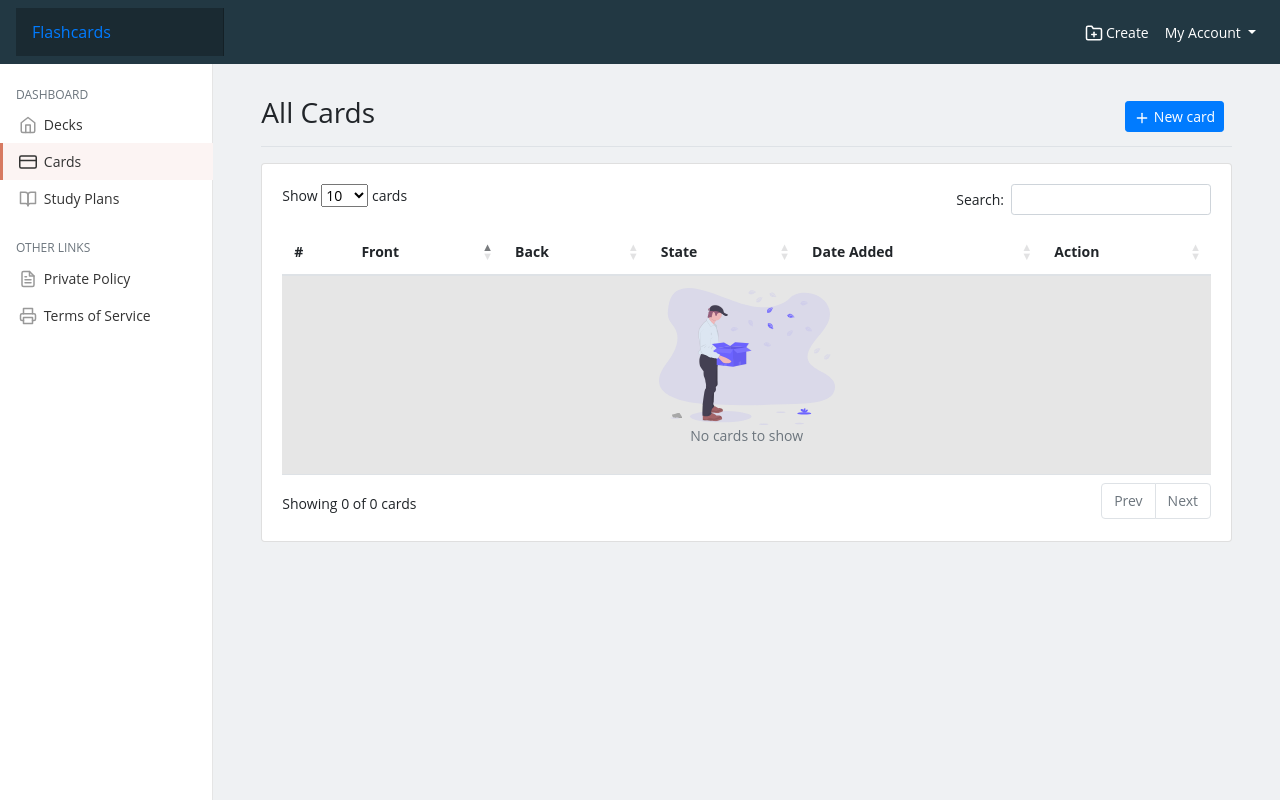
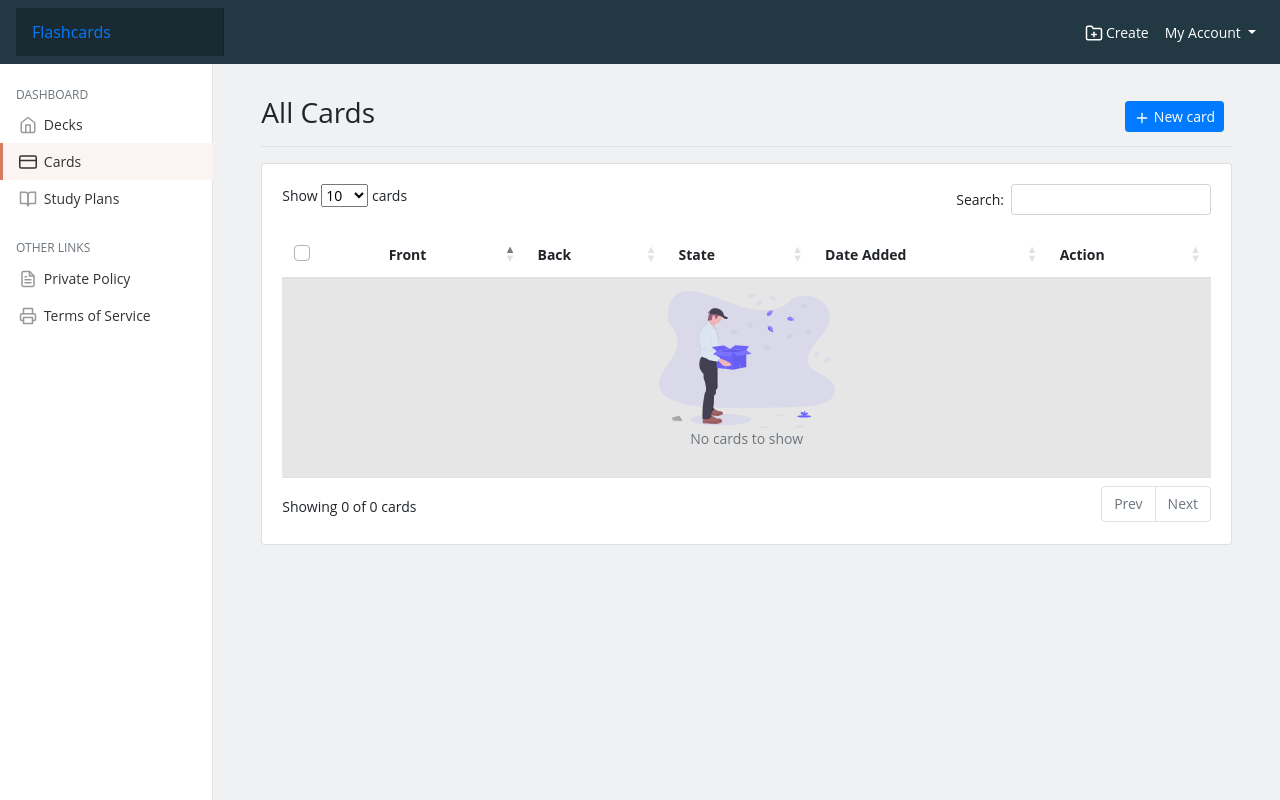
Before and after one commit to Victornguli/flashlearn, a Flask app: page /cards in a window 1280 px wide. Run offline with Flask 2, Linux system fonts and the light colour scheme; the visitor is signed in with stand-in values (Sample User, id 1); data comes from the database, SQL or seed files in the repository; data that the repository does not hold is empty; some libraries are stand-ins or nearby versions.

Commit message:
add checkbox controls for plan and cards tables

```diff
--- a/flashlearn/templates/base.html
+++ b/flashlearn/templates/base.html
@@ -13,7 +13,6 @@
     <link rel="stylesheet" href="https://cdn.datatables.net/1.10.21/css/dataTables.bootstrap4.min.css">
     <link href="https://cdn.jsdelivr.net/npm/select2@4.1.0-beta.1/dist/css/select2.min.css" rel="stylesheet" />
     <link rel="stylesheet" href="https://cdn.datatables.net/responsive/2.2.5/css/responsive.bootstrap4.min.css">
-    <link rel="stylesheet" href="https://cdn.datatables.net/select/1.3.1/css/select.dataTables.min.css">
     <link rel="stylesheet" href="{{ url_for('static', filename='css/main.css')}}">
     {% endblock %}
 </head>
--- a/flashlearn/templates/dashboard/cards/_cards.html
+++ b/flashlearn/templates/dashboard/cards/_cards.html
@@ -37,7 +37,12 @@
                 class="custom-dt table table-responsive-md table-striped border-bottom table-border hover w-100 dt-table">
                 <thead>
                     <tr>
-                        <th class="min-tablet-p">#</th>
+                        <th>
+                            <div class="custom-control custom-checkbox">
+                                <input type="checkbox" class="custom-control-input" id="dt-select-all" value="1">
+                                <label class="custom-control-label" for="dt-select-all"></label>
+                            </div>
+                        </th>
                         <th>Front</th>
                         <th>Back</th>
                         <th>State</th>
```
Also changed, not shown: flashlearn/templates/dashboard/decks/_decks.html (+6 -1 lines), flashlearn/templates/dashboard/plans/_plans.html (+6 -1 lines).
